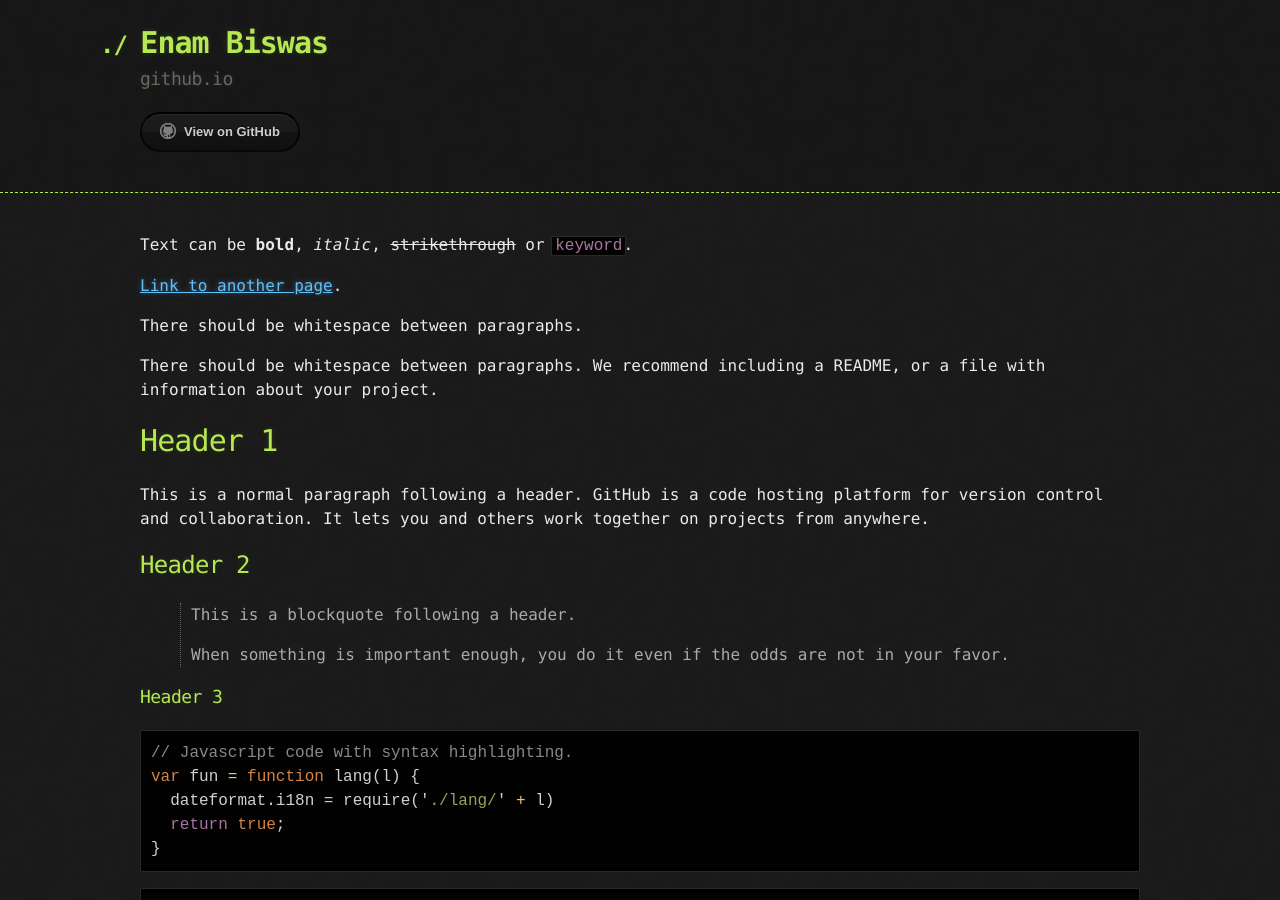
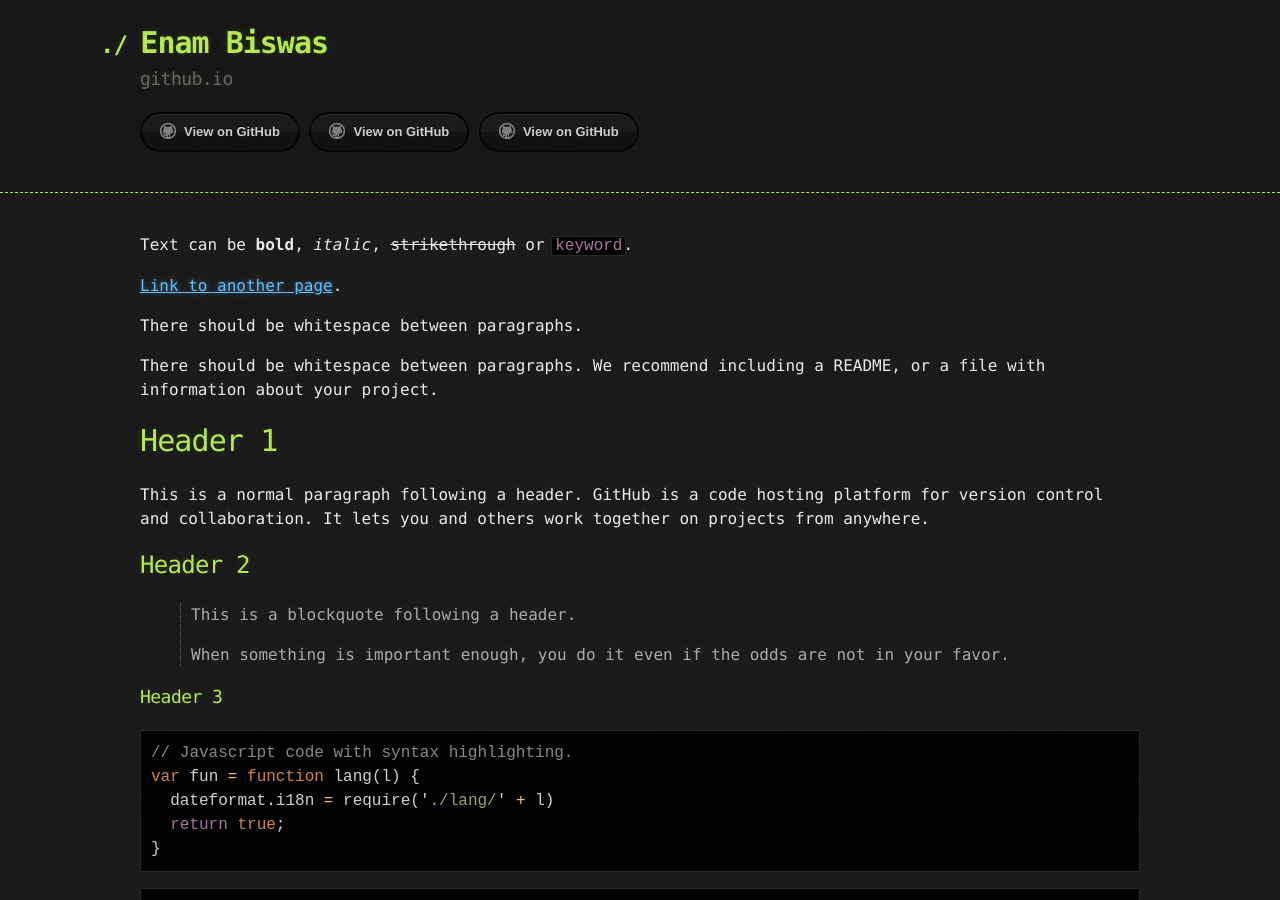
Before and after one commit to e-biswas/e-biswas.github.io, a Jekyll site: the page built from index.md, in a window 1280 px wide and 900 px high. Built offline with Jekyll 4.4.1, drawn with Linux system fonts in a browser that asks for light colours.

Commit message:
testing header

```diff
--- a/_layouts/default.html
+++ b/_layouts/default.html
@@ -29,6 +29,8 @@
             <a href="{{ site.github.tar_url }}" class="btn">Download as .tar.gz</a>
           {% endif %}
           <a href="{{ site.github.repository_url }}" class="btn btn-github"><span class="icon"></span>View on GitHub</a>
+          <a href="{{ site.github.repository_url }}" class="btn btn-github"><span class="icon"></span>View on GitHub</a>
+          <a href="{{ site.github.repository_url }}" class="btn btn-github"><span class="icon"></span>View on GitHub</a>
         </section>
 
       </div>
```
